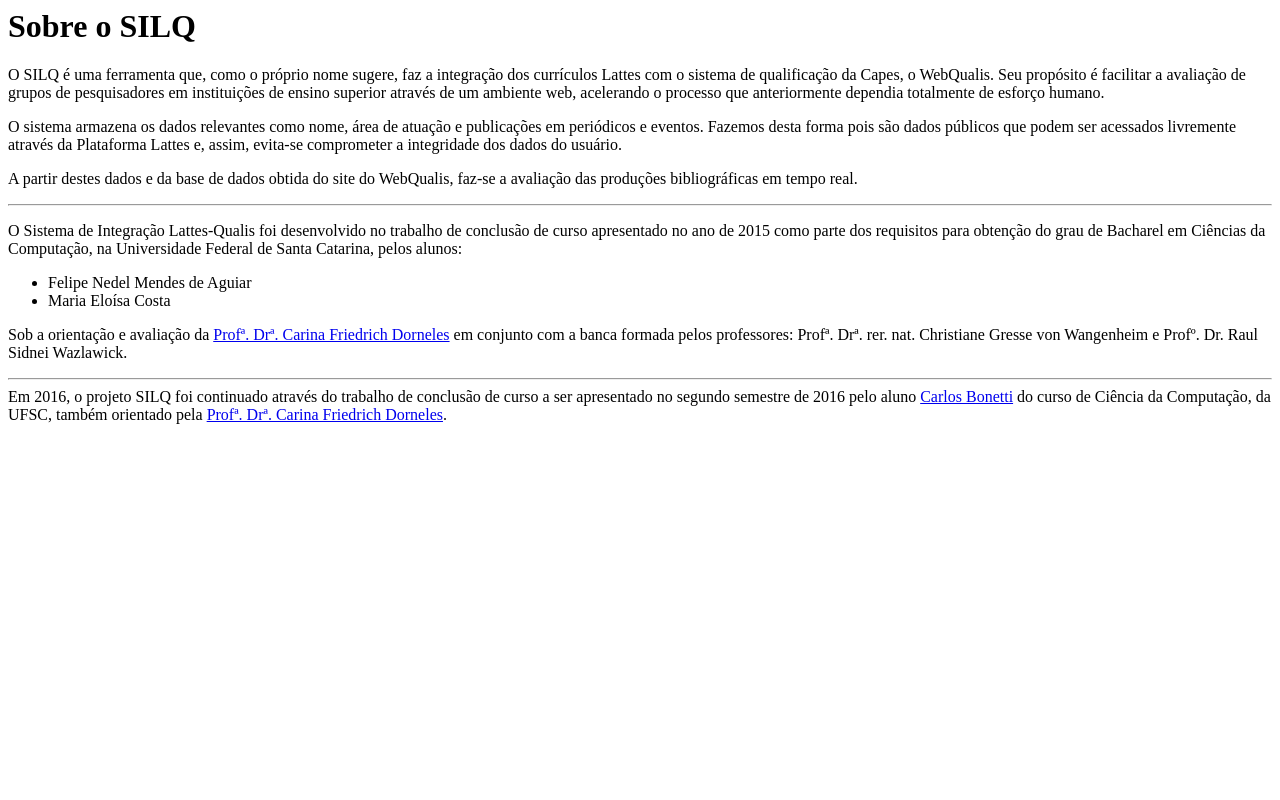
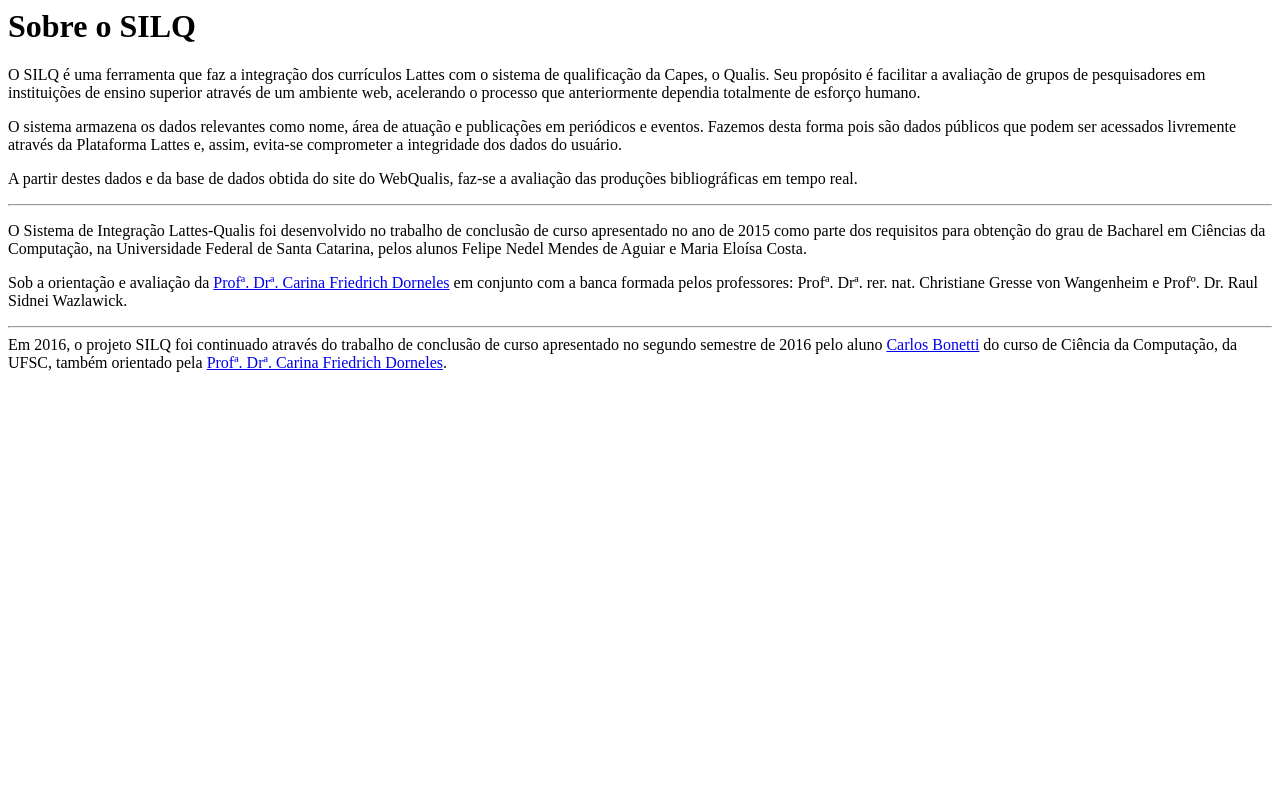
Before and after one commit to silq/silq, a web app: page /scripts/app/main/about.html in a window 1280 px wide. Run offline with its HTML, style and script files only (its server is not run), Linux system fonts and the light colour scheme; data that the repository does not hold is empty.

Commit message:
Página 'Sobre' atualizada

```diff
--- a/src/main/webapp/scripts/app/main/about.html
+++ b/src/main/webapp/scripts/app/main/about.html
@@ -1,6 +1,6 @@
 <h1>Sobre o SILQ</h1>
 
-<p>O SILQ é uma ferramenta que, como o próprio nome sugere, faz a integração dos currículos Lattes com o sistema de qualificação da Capes, o WebQualis. Seu propósito é facilitar a avaliação de grupos de pesquisadores em instituições de ensino superior através de um ambiente web, acelerando o processo que anteriormente dependia totalmente de esforço humano.</p>
+<p>O SILQ é uma ferramenta que faz a integração dos currículos Lattes com o sistema de qualificação da Capes, o Qualis. Seu propósito é facilitar a avaliação de grupos de pesquisadores em instituições de ensino superior através de um ambiente web, acelerando o processo que anteriormente dependia totalmente de esforço humano.</p>
 
 <p>O sistema armazena os dados relevantes como nome, área de atuação e publicações em periódicos e eventos. Fazemos desta forma pois são dados públicos que podem ser acessados livremente através da Plataforma Lattes e, assim, evita-se comprometer a integridade dos dados do usuário.</p>
 
@@ -8,15 +8,10 @@
 
 <hr />
 
-<p>O Sistema de Integração Lattes-Qualis foi desenvolvido no trabalho de conclusão de curso apresentado no ano de 2015 como parte dos requisitos para obtenção do grau de Bacharel em Ciências da Computação, na Universidade Federal de Santa Catarina, pelos alunos:</p>
-
-<ul>
-    <li>Felipe Nedel Mendes de Aguiar</li>
-    <li>Maria Eloísa Costa</li>
-</ul>
+<p>O Sistema de Integração Lattes-Qualis foi desenvolvido no trabalho de conclusão de curso apresentado no ano de 2015 como parte dos requisitos para obtenção do grau de Bacharel em Ciências da Computação, na Universidade Federal de Santa Catarina, pelos alunos Felipe Nedel Mendes de Aguiar e Maria Eloísa Costa.</p>
 
 <p>Sob a orientação e avaliação da <a href="http://www.inf.ufsc.br/~dorneles/" target="_blank">Profª. Drª. Carina Friedrich Dorneles</a> em conjunto com a banca formada pelos professores: Profª. Drª. rer. nat. Christiane Gresse von Wangenheim e Profº. Dr. Raul Sidnei Wazlawick.</p>
 
 <hr />
 
-Em 2016, o projeto SILQ foi continuado através do trabalho de conclusão de curso a ser apresentado no segundo semestre de 2016 pelo aluno <a href="http://carlosbonetti.github.io" target="_blank">Carlos Bonetti</a> do curso de Ciência da Computação, da UFSC, também orientado pela <a href="http://www.inf.ufsc.br/~dorneles/" target="_blank">Profª. Drª. Carina Friedrich Dorneles</a>.
+Em 2016, o projeto SILQ foi continuado através do trabalho de conclusão de curso apresentado no segundo semestre de 2016 pelo aluno <a href="http://carlosbonetti.github.io" target="_blank">Carlos Bonetti</a> do curso de Ciência da Computação, da UFSC, também orientado pela <a href="http://www.inf.ufsc.br/~dorneles/" target="_blank">Profª. Drª. Carina Friedrich Dorneles</a>.
```
